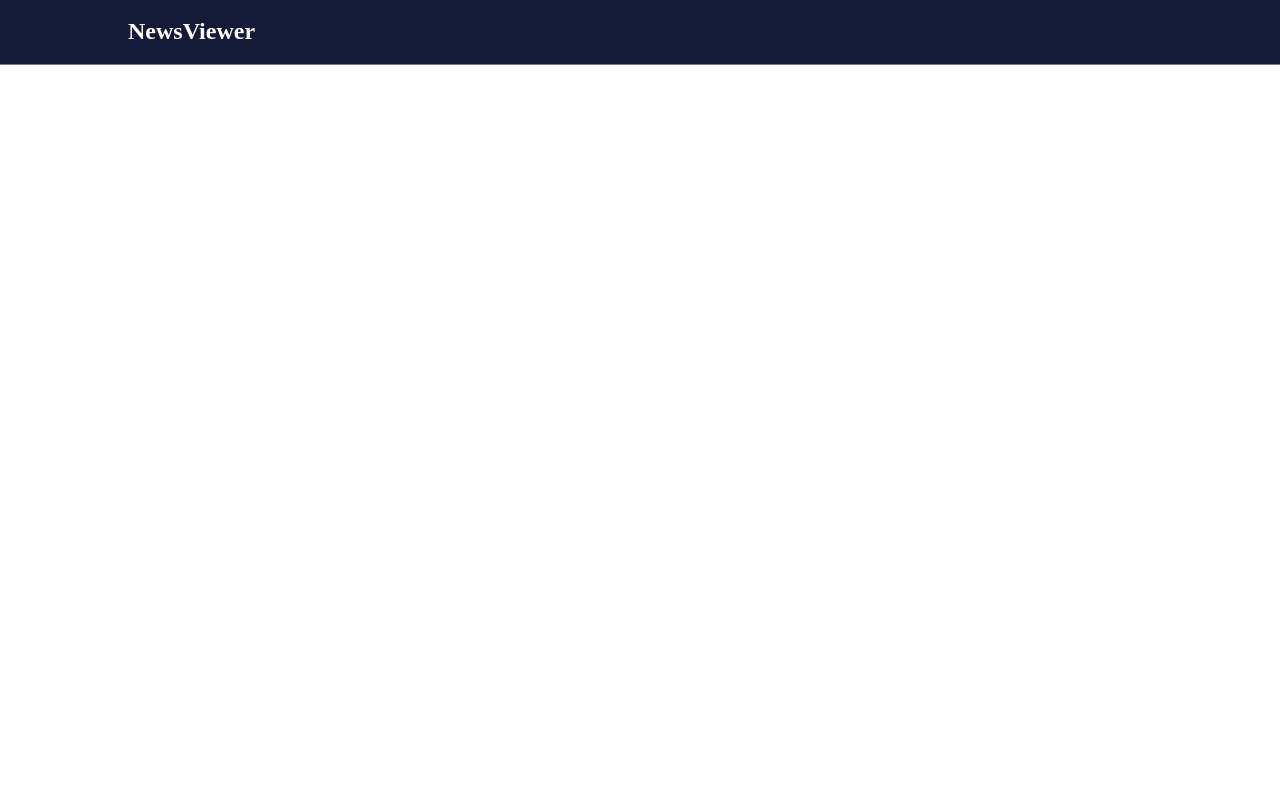
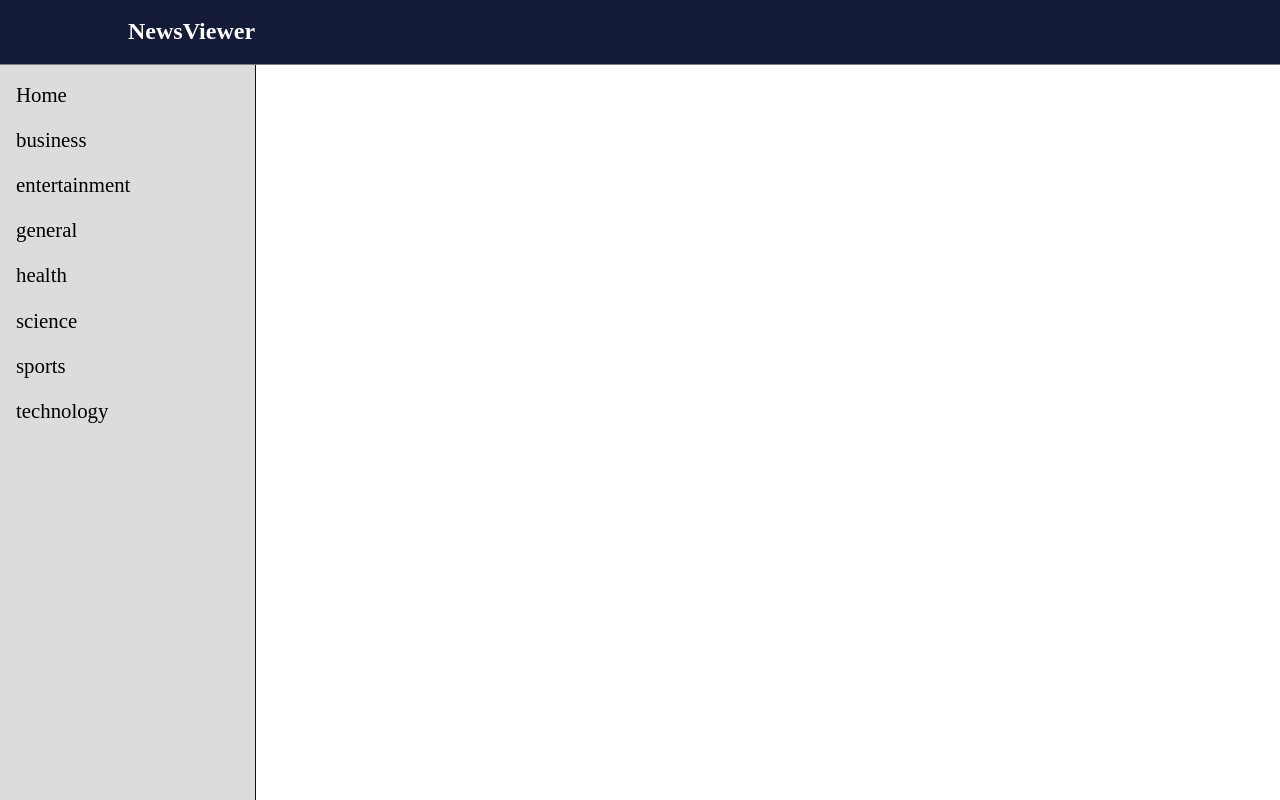
Before and after one commit to zldn109/react-spa-routing, a React (Vite) app: page / in a window 1280 px wide. Built offline with nearby package versions, Linux system fonts and the light colour scheme.

Commit message:
feat: sidebar component 생성

```diff
--- a/src/components/Navbar.jsx
+++ b/src/components/Navbar.jsx
@@ -5,7 +5,7 @@ const Navbar = () => {
     <nav className={styles.base}>
       <div className={styles.wrapper}>
         <div className={styles.container}>
-          <div className={styles.logoWrapper}>NewsViewer</div>
+          <div className={styles.logo}>NewsViewer</div>
         </div>
       </div>
     </nav>
--- /dev/null
+++ b/src/components/Sidebar.jsx
@@ -0,0 +1,28 @@
+import styles from "@/styles/components/Sidebar.module.scss";
+
+const Sidebar = () => {
+  const categories = [
+    "Home",
+    "business",
+    "entertainment",
+    "general",
+    "health",
+    "science",
+    "sports",
+    "technology",
+  ];
+
+  return (
+    <aside className={styles.sidebar}>
+      <ul className={styles.categoryList}>
+        {categories.map((cat) => (
+          <li key={cat} className={styles.categoryItem}>
+            {cat}
+          </li>
+        ))}
+      </ul>
+    </aside>
+  );
+};
+
+export default Sidebar;
--- a/src/pages/Home.jsx
+++ b/src/pages/Home.jsx
@@ -1,9 +1,14 @@
 import Navbar from "@/components/Navbar";
+import Sidebar from "@/components/Sidebar";
+import styles from "@/styles/pages/Home.module.scss";
 
 function Home() {
   return (
     <>
-      <Navbar></Navbar>;
+      <Navbar />
+      <main className={styles.base}>
+        <Sidebar></Sidebar>
+      </main>
     </>
   );
 }
--- a/src/styles/components/Navbar.module.scss
+++ b/src/styles/components/Navbar.module.scss
@@ -29,7 +29,7 @@
         width: 90%;
       }
 
-      .logoWrapper {
+      .logo {
         display: flex;
         height: var(--navbar-height);
         align-items: center;
--- /dev/null
+++ b/src/styles/components/Sidebar.module.scss
@@ -0,0 +1,20 @@
+.sidebar {
+  position: fixed;
+  width: 16rem;
+  height: 100vh;
+  background: var(--gray200);
+  padding: 1rem;
+  display: flex;
+  flex-direction: column;
+  border-right: 1px solid var(--black);
+
+  .categoryList {
+    list-style: none;
+
+    .categoryItem {
+      margin-bottom: 1rem;
+      font-size: 1.3rem;
+      cursor: pointer;
+    }
+  }
+}
--- a/src/styles/global.scss
+++ b/src/styles/global.scss
@@ -13,6 +13,7 @@
   --primary-light: #567ea6;
 
   --white: #ffffff;
+  --gray200: #dcdcdc;
   --gray500: #7c7c7c;
   --black: #111111;
 }
--- /dev/null
+++ b/src/styles/pages/Home.module.scss
@@ -0,0 +1,3 @@
+.base {
+  padding-top: var(--navbar-height);
+}
```
